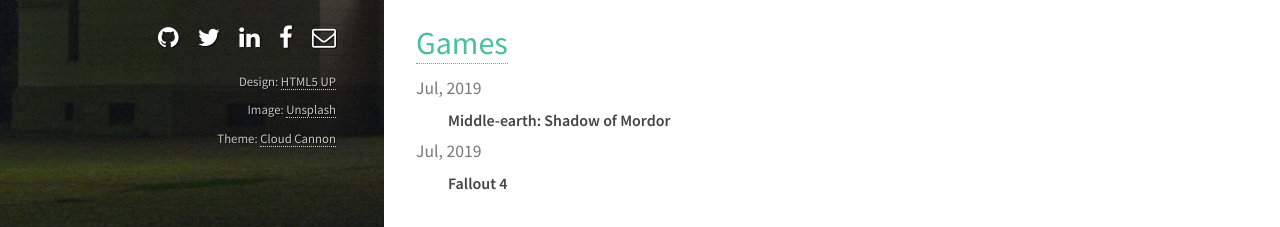
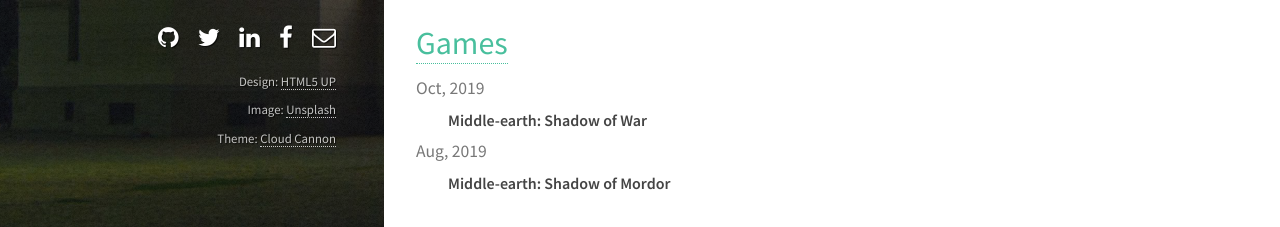
Before and after one commit to tamtamchik/tamtamchik.github.io, a Jekyll site: the page built from index.html, in a window 1280 px wide and 1320 px high. Shown: the part 1087-1314 px from the top of the window. Built offline with Jekyll 4.4.1, drawn with Linux system fonts in a browser that asks for light colours.

Commit message:
Update games.yml

```diff
--- a/_data/games.yml
+++ b/_data/games.yml
@@ -1,4 +1,8 @@
-- date: 2019-07-01
+- date: 2019-10-01
+  games:
+    - name: "Middle-earth: Shadow of War"
+
+- date: 2019-08-01
   games:
     - name: "Middle-earth: Shadow of Mordor"
 
```
